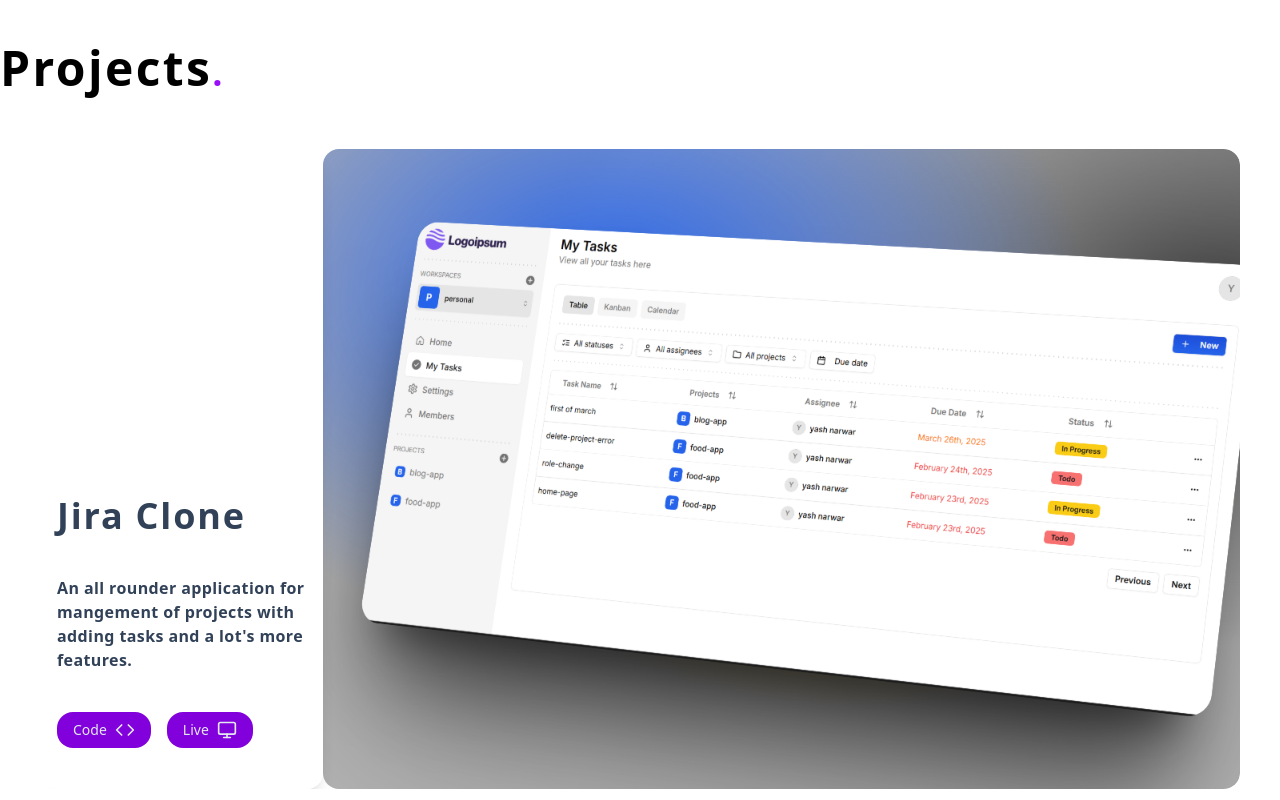
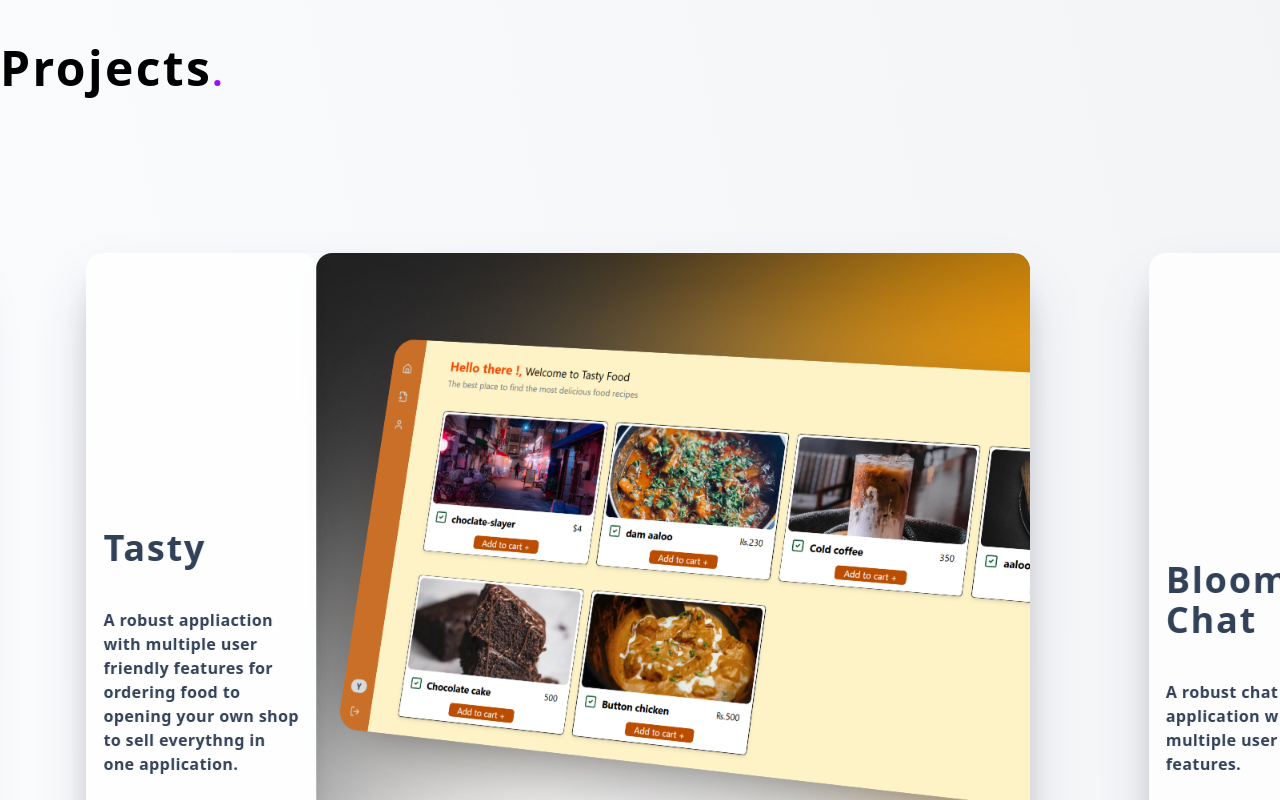
Before and after one commit to YashNarwar1/my_portfolio, a React (Vite) app: page / in a window 1280 px wide. Shown: the part 680-1480 px from the top of the page. Built offline with nearby package versions, Linux system fonts and the light colour scheme.

Commit message:
project section's animation change

```diff
--- a/src/App.jsx
+++ b/src/App.jsx
@@ -15,7 +15,7 @@ import ProjectIdPage from "./pages/projectIdPage";
 
 function App() {
   return (
-    <div className="max-w-7xl mx-auto">
+    <div className="max-w-[85rem] mx-auto bg-gradient-to-tr from-white via-slate-50 to-gray-100">
       <ScrollToTop />
       <Navbar />
       <MobileNav />
--- a/src/components/About.jsx
+++ b/src/components/About.jsx
@@ -22,7 +22,9 @@ const About = () => {
   };
 
   return (
-    <motion.div id="about" className="w-full min-h-screen flex flex-col  py-5">
+    <motion.div
+      id="about"
+      className="w-full min-h-screen flex flex-col  mt-10 py-5">
       <h1 className="text-6xl font-bold tracking-wider   mb-10">
         About<span className="font-bold text-4xl text-purple-700">.</span>
       </h1>
--- a/src/components/card.jsx
+++ b/src/components/card.jsx
@@ -42,7 +42,12 @@ export const Card = ({
 
   return (
     <div className="relative">
-      <div className="w-[calc(100%-1rem)] xl:w-[calc(100%-5rem)] mx-auto h-[calc(100vh-10rem)]  flex rounded-2xl  overflow-hidden">
+      <div
+        style={{
+          boxShadow:
+            "rgba(50, 50, 93, 0.25) 0px 30px 60px -12px, rgba(0, 0, 0, 0.3) 0px 18px 36px -18px",
+        }}
+        className="w-[calc(100%-1rem)] xl:w-[calc(100%-5rem)] mx-auto h-[calc(100vh-10rem)]  flex rounded-2xl  overflow-hidden">
         {/* Left Panel (Desktop) */}
         <div
           className={cn(
--- a/src/components/home.jsx
+++ b/src/components/home.jsx
@@ -5,7 +5,7 @@ import { AnimatePresence } from "framer-motion";
 
 const Home = () => {
   return (
-    <div id="home" className="min-h-screen w-full mx-auto  flex flex-col ">
+    <div id="home" className="min-h-screen w-full   flex flex-col ">
       <AnimatePresence>
         <Hero />
         <Project />
--- a/src/components/project.jsx
+++ b/src/components/project.jsx
@@ -1,16 +1,31 @@
-import { ArrowBigRightDashIcon } from "lucide-react";
 import { Card } from "./card";
-import { Link } from "react-router-dom";
+
 import { data } from "../lib/data";
 
+import { useRef } from "react";
+import { motion, useScroll, useSpring, useTransform } from "framer-motion";
+import { ArrowBigRightDashIcon } from "lucide-react";
+import { Link } from "react-router-dom";
+
 const Project = () => {
+  const targetRef = useRef(null);
+  const { scrollYProgress } = useScroll({ target: targetRef });
+  const x = useTransform(scrollYProgress, [0, 1], ["1%", "-70%"]);
+
   return (
-    <div id="projects" className="w-full min-h-screen flex flex-col gap-4">
-      <h1 className="text-5xl font-bold tracking-wider my-10">
+    <div ref={targetRef} className="h-[500vh]  relative">
+      <h1 className="text-5xl font-bold tracking-wider my-10 ">
         Projects<span className="text-4xl font-bold text-purple-600">.</span>
       </h1>
-      <div className="flex flex-col ">
-        <div className="w-full h-screen">
+
+      {/* Sticky container that pins the horizontal scroll */}
+      <div className="h-screen sticky top-0 flex items-center overflow-hidden">
+        <motion.div className="flex gap-[3vw] px-16 w-max" style={{ x }}>
+          <div className="flex-none w-[80vw] h-[70vh]">
+            <motion.div
+              initial={{ opacity: 0, y: 150 }}
+              whileInView={{ opacity: 1, y: 0 }}
+              transition={{ duration: 0.5, ease: "easeIn" }}>
               <Link to={`/projects/${data[0].id}`}>
                 <Card
                   imageUrl={"/jira.png"}
@@ -21,20 +36,30 @@ const Project = () => {
                   }
                 />
               </Link>
+            </motion.div>
           </div>
-        <div className="w-full h-screen">
+          <div className="flex-none w-[80vw] h-[70vh]">
+            <motion.div
+              initial={{ opacity: 0, y: 150 }}
+              whileInView={{ opacity: 1, y: 0 }}
+              transition={{ duration: 0.5, ease: "easeIn" }}>
               <Link to={`/projects/${data[1].id}`}>
                 <Card
                   imageUrl={"/food_app.png"}
                   smallImageUrl={"/food_sm.png"}
-              title={"Food Ordering App"}
+                  title={"Tasty"}
                   description={
                     "A robust appliaction with multiple user friendly features for ordering food to opening your own shop to sell everythng in one application."
                   }
                 />
               </Link>
+            </motion.div>
           </div>
-        <div className="w-full h-screen">
+          <div className="flex-none w-[80vw] h-[70vh]">
+            <motion.div
+              initial={{ opacity: 0, y: 150 }}
+              whileInView={{ opacity: 1, y: 0 }}
+              transition={{ duration: 0.5, ease: "easeIn" }}>
               <Link to={`/projects/${data[2].id}`}>
                 <Card
                   imageUrl={"/chat.png"}
@@ -45,8 +70,13 @@ const Project = () => {
                   }
                 />
               </Link>
+            </motion.div>
           </div>
-        <div className="w-full h-screen">
+          <div className="flex-none w-[80vw] h-[70vh]">
+            <motion.div
+              initial={{ opacity: 0, y: 150 }}
+              whileInView={{ opacity: 1, y: 0 }}
+              transition={{ duration: 0.5, ease: "easeIn" }}>
               <Link to={`/projects/${data[3].id}`}>
                 <Card
                   imageUrl={"/taskify.png"}
@@ -57,9 +87,13 @@ const Project = () => {
                   }
                 />
               </Link>
+            </motion.div>
           </div>
+        </motion.div>
       </div>
-      <div className="flex w-full justify-end">
+
+      {/* CTA button */}
+      <div className="flex w-full justify-end pr-16 absolute bottom-0 right-0">
         <Link to="/projects">
           <button className="w-[12rem] rounded-lg flex items-center justify-center gap-x-4 bg-purple-700 text-slate-200 px-4 py-2 mt-10 cursor-pointer hover:text-white hover:opacity-75">
             See More
```
Also changed, not shown: src/lib/data.js. Lines whose indentation alone changed are shown as unchanged.
